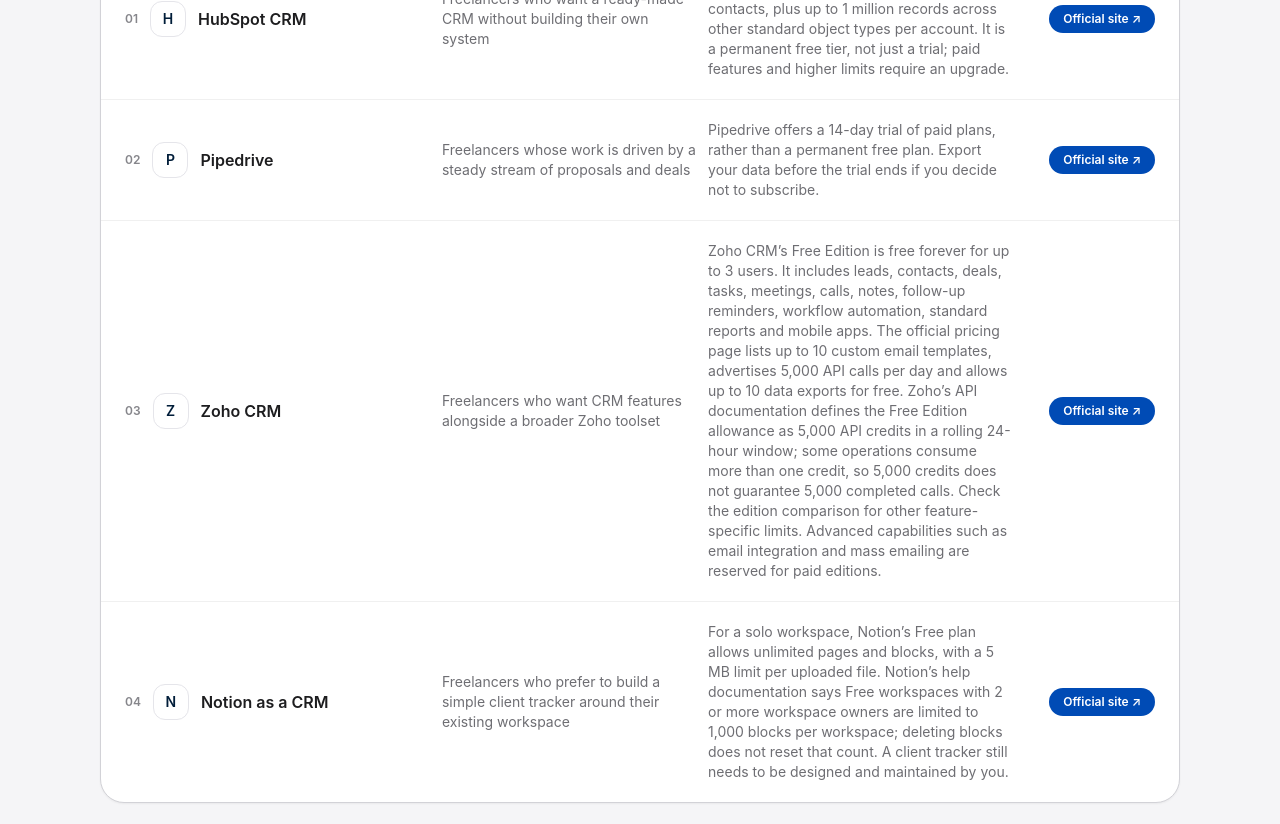
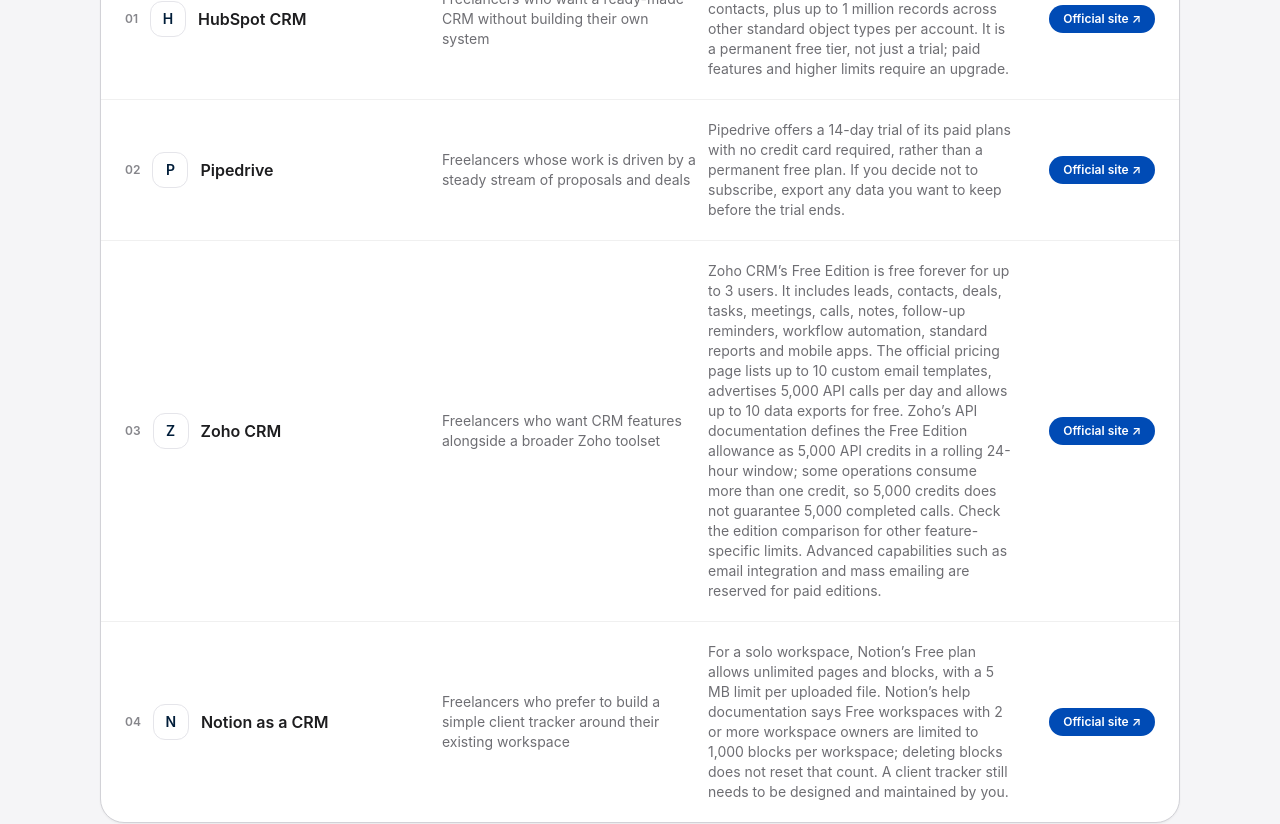
Before and after one commit to LinukaBandara/StackPick, a Next.js app: page /best/crm-for-freelancers in a window 1280 px wide. Shown: the part 1160-1984 px from the top of the page. Built offline with nearby package versions, Linux system fonts and the light colour scheme; no server answers.

Commit message:
Clarify Pipedrive trial terms in freelancer CRM guide

```diff
--- a/app/best/crm-for-freelancers/page.tsx
+++ b/app/best/crm-for-freelancers/page.tsx
@@ -29,7 +29,7 @@ export default function CrmForFreelancersPage() {
           name: "Pipedrive",
           bestFor: "Freelancers whose work is driven by a steady stream of proposals and deals",
           freeOption:
-            "Pipedrive offers a 14-day trial of paid plans, rather than a permanent free plan. Export your data before the trial ends if you decide not to subscribe.",
+            "Pipedrive offers a 14-day trial of its paid plans with no credit card required, rather than a permanent free plan. If you decide not to subscribe, export any data you want to keep before the trial ends.",
           tradeoff:
             "Its pipeline-first approach is easy to understand when every prospect has a sales stage, but it is harder to justify if you mainly need a lightweight client address book.",
           url: "https://www.pipedrive.com/en/pricing",
@@ -129,7 +129,7 @@ export default function CrmForFreelancersPage() {
             </li>
             <li>
               <a className="underline underline-offset-4" href="https://www.pipedrive.com/en/pricing" target="_blank" rel="noreferrer">Pipedrive official pricing</a>
-              {" "}— trial duration and paid plan structure.
+              {" "}— 14-day trial, no credit card required, and paid plan structure.
             </li>
             <li>
               <a className="underline underline-offset-4" href="https://www.zoho.com/en-us/crm/zohocrm-pricing.html" target="_blank" rel="noreferrer">Zoho CRM official pricing</a>
```
